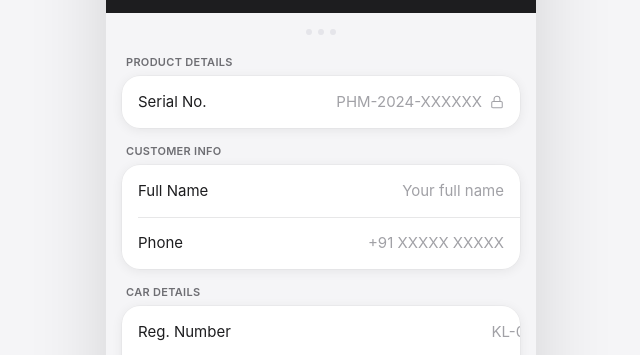
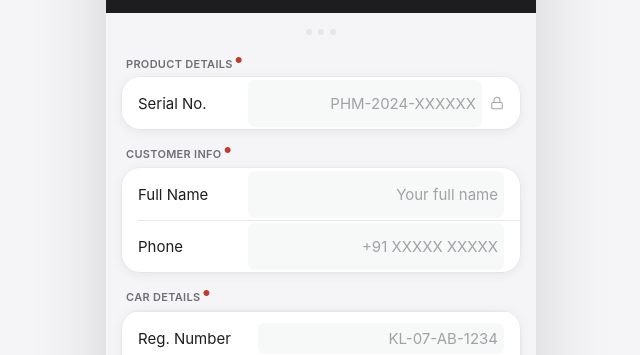
Before and after one commit to Arjun4617/Phantom-warranty, a plain HTML site: page index.html in a window 1280 px wide. Shown: the part 376-731 px from the top of the page, without its empty margins (319-959 px from the left). Drawn offline with Linux system fonts and the light colour scheme.

Commit message:
Update index.html

```diff
--- a/index.html
+++ b/index.html
@@ -236,21 +236,100 @@
       overflow: hidden; box-shadow: var(--shadow-card);
       display: grid; grid-template-columns: 1fr 1fr;
     }
-    .field-grid .field-row { border-right: .5px solid var(--separator); }
-    .field-grid .field-row:nth-child(even) { border-right: none; }
-    .field-grid .field-row + .field-row::before { left: 0; }
+
+    /* all cells: stacked label + input, column direction */
+    .field-grid > div {
+      border-top: .5px solid var(--separator);
+      border-right: .5px solid var(--separator);
+    }
+    .field-grid > div:nth-child(even) { border-right: none; }
+    .field-grid > div:first-child,
+    .field-grid > div:nth-child(2) { border-top: none; }
+
+    .field-grid .field-row {
+      flex-direction: column; align-items: flex-start;
+      padding: 11px 14px; min-height: 62px; justify-content: center;
+      border: none; /* borders handled by parent div */
+    }
+    /* remove the ::before separator since we use parent div borders */
+    .field-grid .field-row + .field-row::before { display: none; }
+
     .field-grid .field-row label {
-      min-width: unset; font-size: 13px; color: var(--ink-2);
-      display: block; margin-bottom: 2px;
+      min-width: unset; font-size: 11px; font-weight: 600;
+      letter-spacing: .3px; color: var(--ink-3);
+      text-transform: uppercase; display: block; margin-bottom: 4px;
     }
     .field-grid .field-row input {
-      text-align: left; font-size: 14px; font-weight: 500; padding: 0;
+      text-align: left; font-size: 15px; font-weight: 500;
+      padding: 0; width: 100%;
     }
-    .field-grid .field-row { flex-direction: column; align-items: flex-start; padding: 12px 14px; min-height: 60px; justify-content: center; }
-    .field-grid .field-full { grid-column: 1 / -1; border-right: none !important; }
-    .field-grid .field-full .field-row { flex-direction: row; align-items: center; padding: 0 16px; min-height: 52px; }
-    .field-grid .field-full .field-row label { min-width: 130px; font-size: 15px; color: var(--ink-1); margin-bottom: 0; }
-    .field-grid .field-full .field-row input { text-align: right; font-size: 15px; font-weight: 400; }
+
+    /* full-width row (Reg Number) — spans both columns, own row style */
+    .field-grid .field-full {
+      grid-column: 1 / -1;
+      border-right: none !important;
+      border-top: .5px solid var(--separator) !important;
+    }
+    .field-grid .field-full .field-row {
+      flex-direction: row; align-items: center;
+      padding: 0 16px; min-height: 54px;
+    }
+    .field-grid .field-full .field-row label {
+      min-width: 120px; font-size: 15px; font-weight: 400;
+      color: var(--ink-1); text-transform: none;
+      letter-spacing: 0; margin-bottom: 0; flex-shrink: 0;
+    }
+    .field-grid .field-full .field-row input {
+      text-align: right; font-size: 15px; font-weight: 400;
+      flex: 1; min-width: 0;
+    }
+
+    /* ── Fillable field visual cues ── */
+    /* Editable inputs get a light tinted background so they're clearly "fillable" */
+    .field-row input:not([readonly]),
+    .field-row select {
+      background: rgba(10,61,53,0.03);
+      border-radius: 6px;
+      padding-left: 6px; padding-right: 6px;
+    }
+    .field-row input:not([readonly]):focus,
+    .field-row select:focus {
+      background: rgba(10,61,53,0.07);
+      outline: none;
+    }
+    /* Keep grid inputs left-padded consistently */
+    .field-grid .field-row input:not([readonly]) {
+      padding-left: 0; padding-right: 0;
+      background: transparent;
+      border-bottom: 1.5px solid var(--sep-opaque);
+      border-radius: 0;
+      padding-bottom: 3px;
+    }
+    .field-grid .field-row input:not([readonly]):focus {
+      border-bottom-color: var(--teal);
+      background: transparent;
+    }
+    /* Full-width reg number input uses right-aligned style */
+    .field-grid .field-full .field-row input:not([readonly]) {
+      border-bottom: none;
+      border-radius: 6px;
+      background: rgba(10,61,53,0.03);
+      padding: 6px 6px;
+    }
+    .field-grid .field-full .field-row input:not([readonly]):focus {
+      background: rgba(10,61,53,0.07);
+    }
+
+    /* Placeholder styling — more visible */
+    .field-row input::placeholder { color: var(--ink-3); font-weight: 400; }
+
+    /* Required field dot indicator on group label */
+    .group-label.required::after {
+      content: ' ●';
+      color: var(--red);
+      font-size: 8px;
+      vertical-align: super;
+    }
 
     /* ── CTA ── */
     .ph-actions { margin: 20px 16px 0; }
@@ -471,7 +550,7 @@
 
       <!-- Serial Number -->
       <div class="group">
-        <div class="group-label">Product Details</div>
+        <div class="group-label required">Product Details</div>
         <div class="group-card">
           <div class="field-row">
             <label>Serial No.</label>
@@ -490,7 +569,7 @@
 
       <!-- Customer Info -->
       <div class="group">
-        <div class="group-label">Customer Info</div>
+        <div class="group-label required">Customer Info</div>
         <div class="group-card">
           <div class="field-row">
             <label>Full Name</label>
@@ -505,7 +584,7 @@
 
       <!-- Car Details -->
       <div class="group">
-        <div class="group-label">Car Details</div>
+        <div class="group-label required">Car Details</div>
         <div class="field-grid">
           <div class="field-full">
             <div class="field-row">
@@ -546,7 +625,7 @@
 
       <!-- Purchase Details -->
       <div class="group">
-        <div class="group-label">Purchase Details</div>
+        <div class="group-label required">Purchase Details</div>
         <div class="group-card">
           <div class="field-row">
             <label>Date</label>
```
